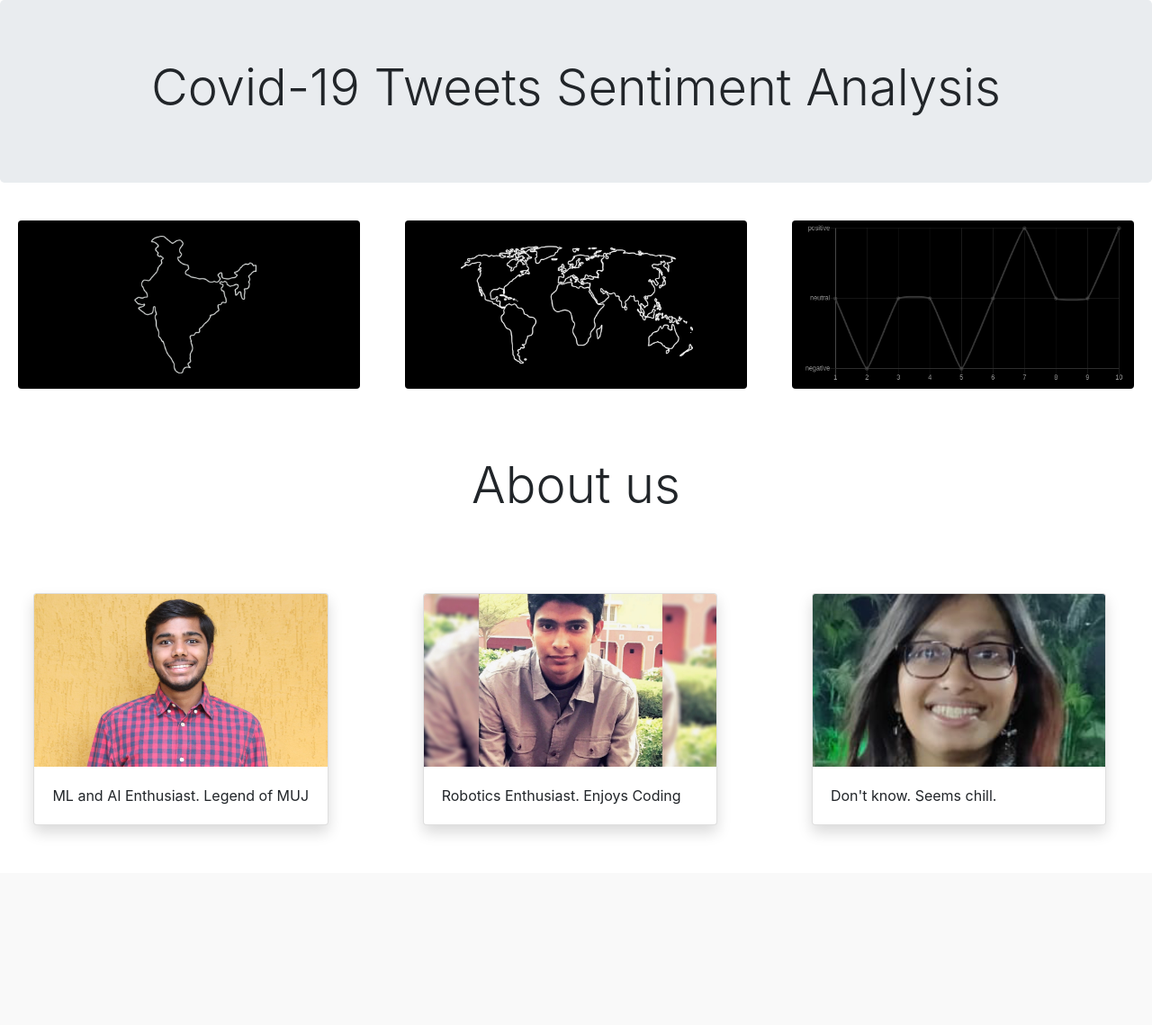
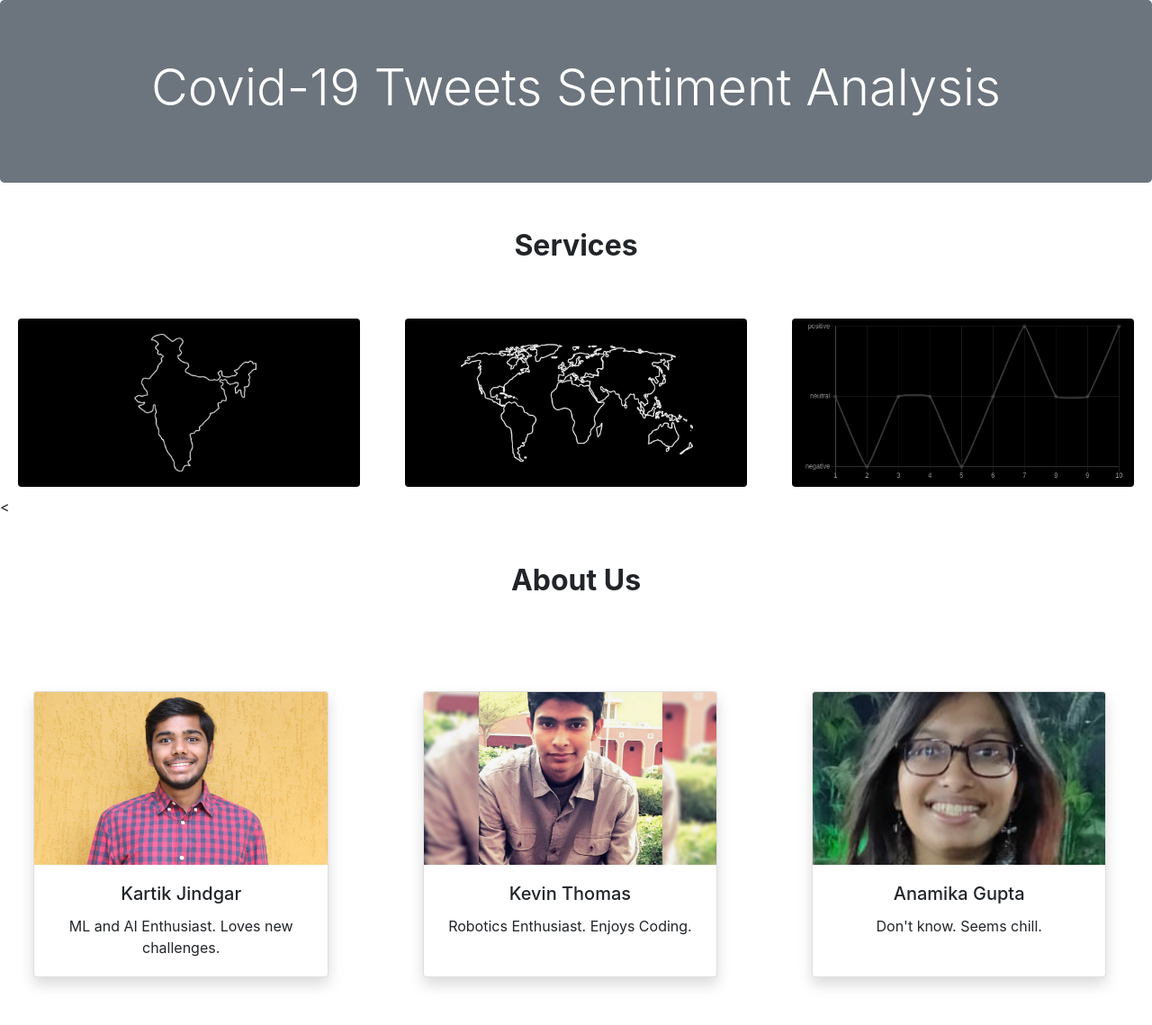
Before and after one commit to pyropotato/IBM_Hackathon, a Python web app: template templates/home.html in a window 1280 px wide. Shown: the part 56-1195 px from the top of the page at 90% size. Before the commit the page ends 981 px from the top, so only its background shows below. Run offline with Jinja, Linux system fonts and the light colour scheme; the template is opened without the code that fills it, so the values that code supplies are empty; some libraries are stand-ins or nearby versions.

Commit message:
updated html files

```diff
--- a/templates/home.html
+++ b/templates/home.html
@@ -44,50 +44,12 @@
             </ul>
           </nav>
 
-          <div class="jumbotron text-center" id="main_topic">
+          <div class="jumbotron text-center bg-secondary text-white" id="main_topic">
             <h1 class="display-4">Covid-19 Tweets Sentiment Analysis</h1>
           </div>
 
-        <!--  <div class= 'carousel_container'>
-            <div id="myCarousel" class="carousel slide" >
-                <ol class="carousel-indicators">
-                <li data-target="#myCarousel" data-slide-to="0" class="active"></li>
-                <li data-target="#myCarousel" data-slide-to="1"></li>
-                <li data-target="#myCarousel" data-slide-to="2"></li>
-                </ol>
-                <div class="carousel-inner">
-                <div class="carousel-item active">
-                    <img class="d-block w-100" src="static/c1.png" alt="First slide">
-                    <div class="carousel-caption d-none d-md-block">
-                        <h5>India</h5>
-                        <p>text here</p>
-                    </div>
-                </div>
-                <div class="carousel-item">
-                    <img class="d-block w-100" src="static/c2.png" alt="Second slide">
-                    <div class="carousel-caption d-none d-md-block">
-                        <h5>World</h5>
-                        <p>text here</p>
-                    </div>
-                </div>
-                <div class="carousel-item">
-                    <img class="d-block w-100" src="static/c3.png" alt="Third slide">
-                    <div class="carousel-caption d-none d-md-block">
-                        <h5>Live</h5>
-                        <p>text here</p>
-                    </div>
-                </div>
-                </div>
-                <a class="carousel-control-prev" href="#myCarousel" role="button" data-slide="prev">
-                <span class="carousel-control-prev-icon" aria-hidden="true"></span>
-                <span class="sr-only">Previous</span>
-                </a>
-                <a class="carousel-control-next" href="#myCarousel" role="button" data-slide="next">
-                <span class="carousel-control-next-icon" aria-hidden="true"></span>
-                <span class="sr-only">Next</span>
-                </a>
-            </div>
-          </div> -->
+          <h2 class="card-title text-center" id = "sectionHeading"><strong>Services</strong></h2>
+
 
           <div class="row" id='service_cards'>
             <div class="col-4">
@@ -112,31 +74,34 @@
             </div>
           </div>
 
-          <div class="jumbotron text-center" id="jumbo_about_us">
+          <<!-- div class="jumbotron text-center bg-dark" id="jumbo_about_us">
             <h1 class="display-4">About us</h1>
-          </div>
-
+          </div> -->
+          <h2 class="card-title text-center" id = "sectionHeading"><strong>About Us</strong></h2>
           <div class="row">
             <div class="card shadow about_us_card" id="about_us_card">
                 <img class="card-img-top" src="static/kartik.jpg" alt="Card image cap">
-                <div class="card-body">
-                  <p class="card-text">ML and AI Enthusiast. Legend of MUJ</p>
+                <div class="card-body text-center">
+                  <h5 class="card-title">Kartik Jindgar</h5>
+                  <p class="card-text">ML and AI Enthusiast. Loves new challenges.</p>
                 </div>
               </div>
               <div class="card shadow about_us_card" id="about_us_card">
                 <img class="card-img-top" src="static/kevin.jpg" alt="Card image cap">
-                <div class="card-body">
-                  <p class="card-text">Robotics Enthusiast. Enjoys Coding</p>
+                <div class="card-body text-center">
+                  <h5 class="card-title">Kevin Thomas</h5>
+                  <p class="card-text">Robotics Enthusiast. Enjoys Coding.</p>
                 </div>
               </div>
               <div class="card shadow about_us_card" id="about_us_card">
                 <img class="card-img-top" src="static/anamika.jpg" alt="Card image cap">
-                <div class="card-body">
+                <div class="card-body text-center">
+                  <h5 class="card-title">Anamika Gupta</h5>
                   <p class="card-text">Don't know. Seems chill.</p>
                 </div>
               </div>
           </div>
 
     </div>
-    <script src="{{url_for('static', filename='home.js')}}"></script>
+    <!-- <script src="{{url_for('static', filename='home.js')}}"></script> -->
   </body>
```
Also changed, not shown: templates/india.html (+7 -10 lines), templates/liveMeter.html (+11 -11 lines), templates/world.html (+14 -16 lines).
